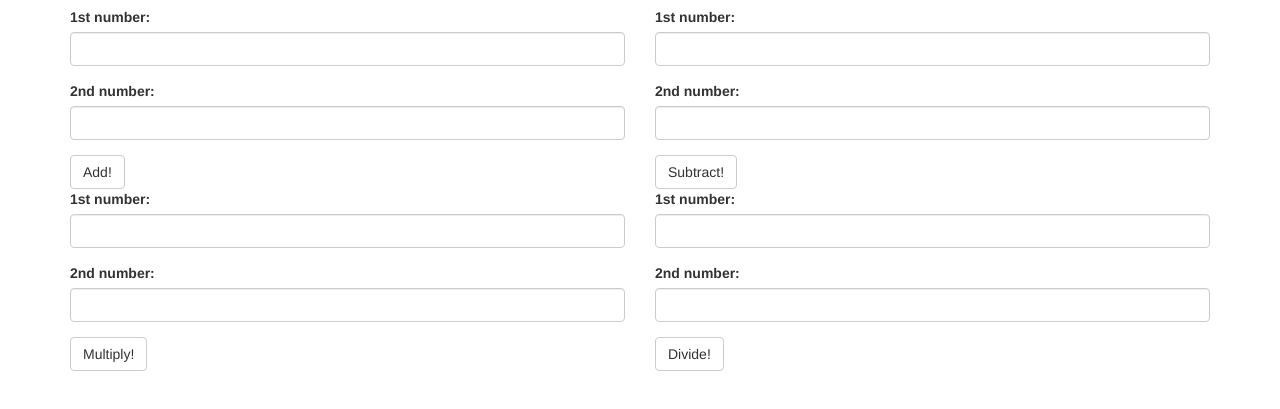
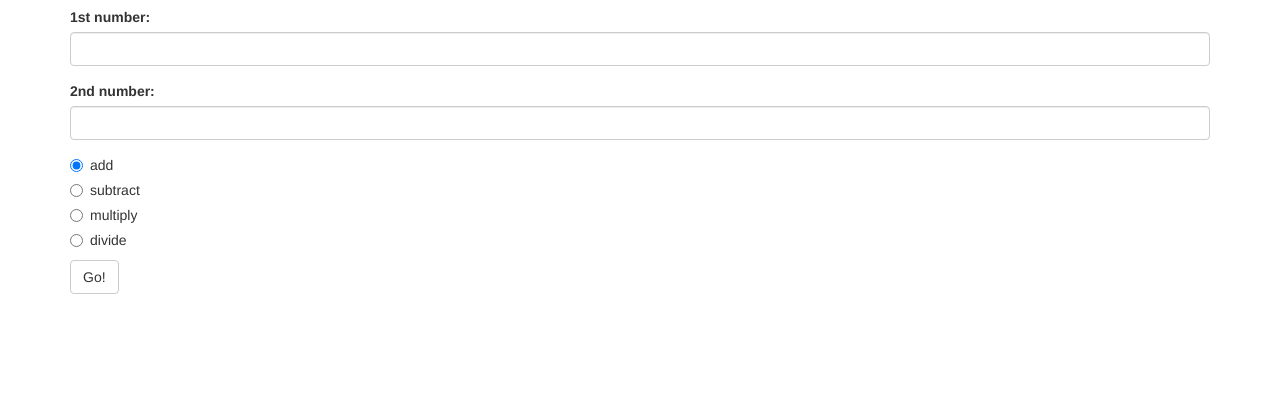
Before and after one commit to ashmortar/calculatorTwo, a plain HTML site: page index.html in a window 1280 px wide. Shown: the part 63-472 px from the top of the page. Drawn offline with Linux system fonts and the light colour scheme.

Commit message:
add radio buttons to select mathematical functions

```diff
--- a/index.html
+++ b/index.html
@@ -10,64 +10,43 @@
   <body>
     <div class="container">
      <h1>Calculator</h1>
-      <div class="row">
-        <div class="col-md-6">
-          <form id="add">
+     <form id="calculator">
        <div class="form-group">
-              <label for="add1">1st number:</label>
-              <input id="add1" class="form-control" type="text">
+         <label for="input1">1st number:</label>
+         <input id="input1" class="form-control" type="text">
        </div>
        <div class="form-group">
-              <label for="add2">2nd number:</label>
-              <input id="add2" class="form-control" type="text">
+         <label for="input2">2nd number:</label>
+         <input id="input2" class="form-control" type="text">
        </div>
-            <button type="submit" class="btn btn-default">Add!</button>
+       <div class="radio">
+         <label>
+           <input type="radio" name="operator" value="add" checked>
+           add
+         </label>
+       </div>
+       <div class="radio">
+         <label>
+           <input type="radio" name="operator" value="subtract">
+           subtract
+         </label>
+       </div>
+       <div class="radio">
+         <label>
+           <input type="radio" name="operator" value="multiply">
+           multiply
+         </label>
+       </div>
+       <div class="radio">
+         <label>
+           <input type="radio" name="operator" value="divide">
+           divide
+         </label>
+       </div>
+       <button type="submit" class="btn btn-default">Go!</button>
      </form>
-        </div>
-        <div class="col-md-6">
-          <form id="sub">
-            <div class="form-group">
-              <label for="sub1">1st number:</label>
-              <input id="sub1" class="form-control" type="text">
-            </div>
-            <div class="form-group">
-              <label for="sub2">2nd number:</label>
-              <input id="sub2" class="form-control" type="text">
-            </div>
-            <button type="submit" class="btn btn-default">Subtract!</button>
-          </form>
-        </div>
-      </div>
-      <div class="row">
-        <div class="col-md-6">
-          <form id="mult">
-            <div class="form-group">
-              <label for="mult1">1st number:</label>
-              <input id="mult1" class="form-control" type="text">
-            </div>
-            <div class="form-group">
-              <label for="mult2">2nd number:</label>
-              <input id="mult2" class="form-control" type="text">
-            </div>
-            <button type="submit" class="btn btn-default">Multiply!</button>
-          </form>
-        </div>
-        <div class="col-md-6">
-          <form id="div">
-            <div class="form-group">
-              <label for="div1">1st number:</label>
-              <input id="div1" class="form-control" type="text">
-            </div>
-            <div class="form-group">
-              <label for="div2">2nd number:</label>
-              <input id="div2" class="form-control" type="text">
-            </div>
-            <button type="submit" class="btn btn-default">Divide!</button>
-          </form>
-        </div>
-      </div>
+     <div id="output">
 
-      <div id="output">
      </div>
    </div>
   </body>
--- a/js/scripts.js
+++ b/js/scripts.js
@@ -19,34 +19,21 @@ var divide = function(number1, number2) {
 // User interface (or front-end) logic:
 
 $(document).ready(function() {
-	var result;
-  $("form#add").submit(function(event) {
+  $("form#calculator").submit(function(event) {
    event.preventDefault();
-    var number1 = parseInt($("#add1").val());
-    var number2 = parseInt($("#add2").val());
+    var number1 = parseInt($("#input1").val());
+    var number2 = parseInt($("#input2").val());
+    var operator = $("input:radio[name=operator]:checked").val();
+    var result;
+    if (operator === "add") {
     result = add(number1, number2);
+  }else if (operator === "subtract") {
+    result = subtract(number1, number2);
+  }else if (operator === "divide") {
+    result = divide(number1, number2);
+  }else if (operator === "multiply") {
+    result = multiply(number1, number2);
+  }
 		$("#output").text(result);
   });
-	$("form#sub").submit(function(event) {
-   event.preventDefault();
-    var number1 = parseInt($("#sub1").val());
-    var number2 = parseInt($("#sub2").val());
-    result = subtract(number1, number2);
-		$("#output").text(result);
-  });
-	$("form#mult").submit(function(event) {
-   event.preventDefault();
-    var number1 = parseInt($("#mult1").val());
-    var number2 = parseInt($("#mult2").val());
-    result = multiply(number1, number2);
-		$("#output").text(result);
-  });
-	$("form#div").submit(function(event) {
-   event.preventDefault();
-    var number1 = parseInt($("#div1").val());
-    var number2 = parseInt($("#div2").val());
-    result = divide(number1, number2);
-		$("#output").text(result);
-  });
-
 });
```
Also changed, not shown: 1 other file. Lines whose indentation alone changed are shown as unchanged.
